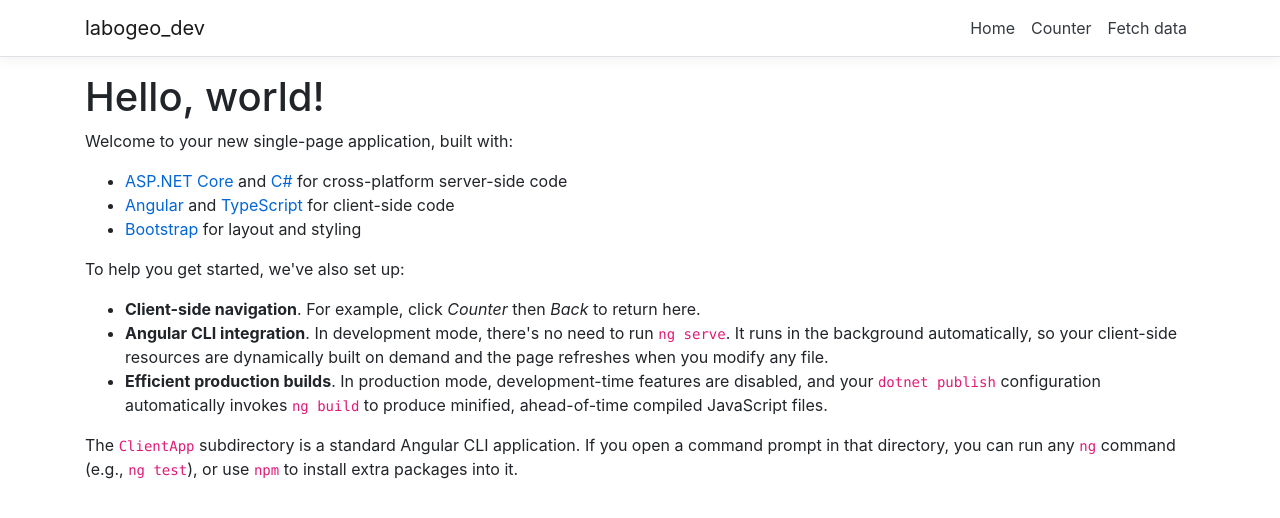
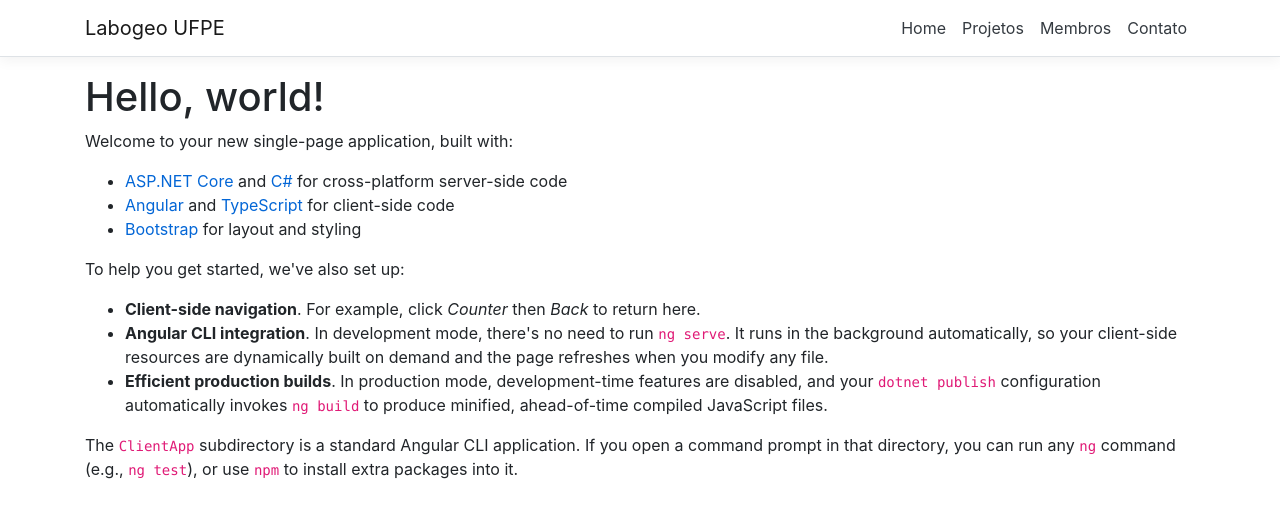
Before and after one commit to Aan3dree/labogeo-dev, an Angular app in the folder src/ClientApp/: page / in a window 1280 px wide. Shown: the top 518 px of the page. Built offline with nearby package versions, Linux system fonts and the light colour scheme.

Commit message:
Update links

```diff
--- a/src/ClientApp/src/app/nav-menu/nav-menu.component.html
+++ b/src/ClientApp/src/app/nav-menu/nav-menu.component.html
@@ -3,7 +3,7 @@
     class="navbar navbar-expand-sm navbar-toggleable-sm navbar-light bg-white border-bottom box-shadow mb-3"
   >
     <div class="container">
-      <a class="navbar-brand" [routerLink]="['/']">labogeo_dev</a>
+      <a class="navbar-brand" [routerLink]="['/']">Labogeo UFPE</a>
       <button
         class="navbar-toggler"
         type="button"
@@ -28,13 +28,18 @@
             <a class="nav-link text-dark" [routerLink]="['/']">Home</a>
           </li>
           <li class="nav-item" [routerLinkActive]="['link-active']">
-            <a class="nav-link text-dark" [routerLink]="['/counter']"
-              >Counter</a
+            <a class="nav-link text-dark" [routerLink]="['/projetos']"
+              >Projetos</a
             >
           </li>
           <li class="nav-item" [routerLinkActive]="['link-active']">
-            <a class="nav-link text-dark" [routerLink]="['/fetch-data']"
-              >Fetch data</a
+            <a class="nav-link text-dark" [routerLink]="['/membros']"
+              >Membros</a
+            >
+          </li>
+          <li class="nav-item" [routerLinkActive]="['link-active']">
+            <a class="nav-link text-dark" [routerLink]="['/contato']"
+              >Contato</a
             >
           </li>
         </ul>
```
